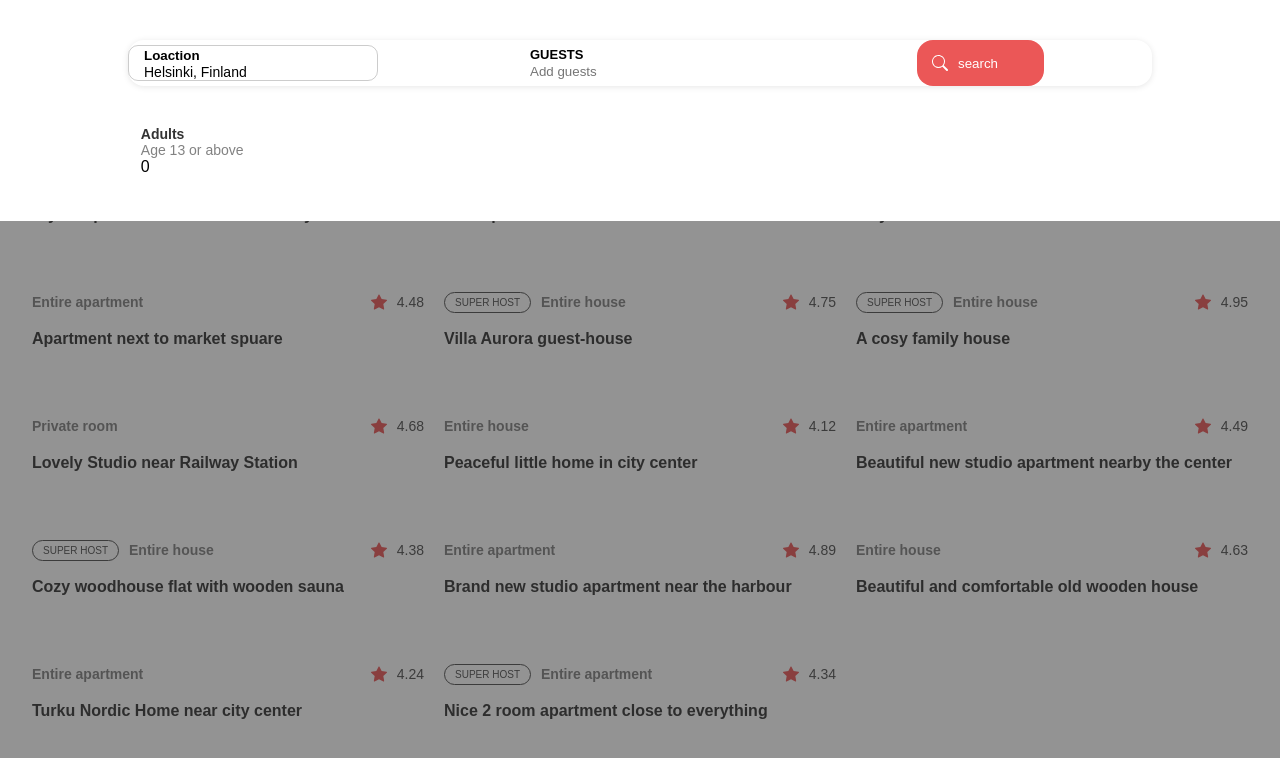
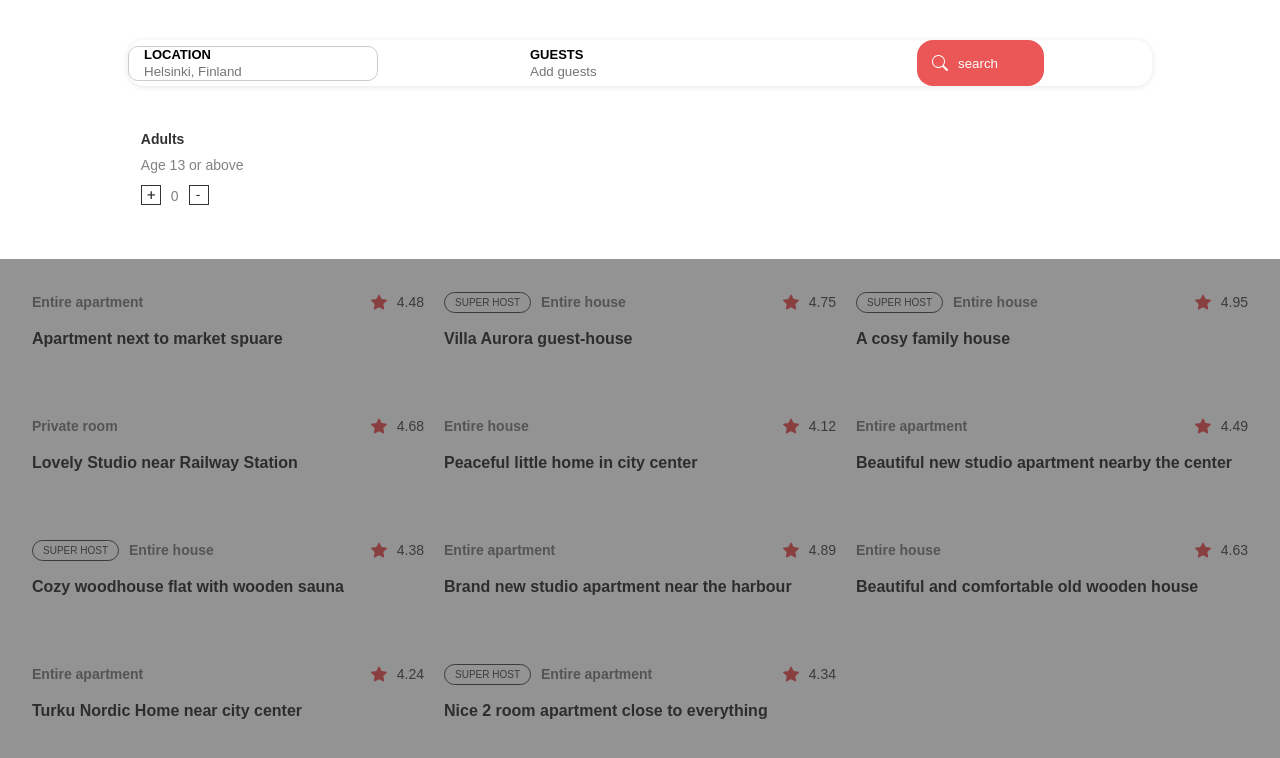
Before and after one commit to Im-Hassan-wd/Windbnb, a React (Create React App) app: page / in a window 1280 px wide. Both pictures are taken after a click on the element "GUESTS". Shown: the top 758 px of the page. Built offline with nearby package versions, Linux system fonts and the light colour scheme.

Commit message:
search by guest

```diff
--- a/src/App.css
+++ b/src/App.css
@@ -125,6 +125,7 @@ nav .search button {
   padding: 13px;
   width: 127px;
   border-radius: 16px;
+  cursor: pointer;
 }
 
 nav .search img {
@@ -144,16 +145,6 @@ nav .location-tab p {
   align-items: center;
 }
 
-nav .guest-tab h4 {
-  font-size: 14px;
-  color: #333333;
-}
-
-nav .guest-tab p {
-  font-size: 14px;
-  color: #828282;
-}
-
 nav .location-tab img {
   padding-right: 10px;
 }
@@ -166,15 +157,18 @@ nav .location-tab img {
   font-size: 14px;
 }
 
-.guest label {
+.guest label,
+.location label {
   font-size: 13px;
   font-weight: bold;
   display: block;
 }
 
-.guest input {
+.guest input,
+.location input {
   border: none;
   outline: none;
+  width: 220px;
 }
 
 .overlay {
@@ -267,7 +261,6 @@ p.host {
 }
 
 .rate {
-  /* width: 14px; */
   padding-right: 10px;
 }
 
@@ -282,3 +275,33 @@ p.host {
     grid-template-columns: 1fr;
   }
 }
+
+/* guest component */
+
+.guest-tab h4 {
+  font-size: 14px;
+  color: #333333;
+  padding: 5px 0;
+}
+
+.guest-tab p {
+  font-size: 14px;
+  color: #828282;
+  padding: 5px 0;
+}
+
+.number {
+  display: flex;
+  align-items: center;
+}
+
+.number button {
+  border: none;
+  outline-color: #bdbdbd;
+  background: none;
+  cursor: pointer;
+}
+
+.number p {
+  padding: 10px;
+}
--- a/src/components/guest.js
+++ b/src/components/guest.js
@@ -1,10 +1,15 @@
+import minus from "../svg/minus.svg"
+import plus from "../svg/plus.svg"
+
 const Guest = () => {
     return (
         <>
         <h4>Adults</h4>
         <p>Age 13 or above</p>
         <div className="number">
-            0
+            <button><img src={plus} alt="" /></button>
+            <p>0</p>
+            <button><img src={minus} alt="" /></button>
         </div>
         </>
     );
--- a/src/components/header.js
+++ b/src/components/header.js
@@ -37,12 +37,14 @@ const Header = ({showing, handleClick, handleClickAgain}) => {
                 <nav>
                     <div className="filter">
                         <div className="location" onClick={handleClickLocation}>
-                            <small>Loaction</small>
-                            <p>Helsinki, Finland</p>
+                            {/* <small>Loaction</small>
+                            <p>Helsinki, Finland</p> */}
+                            <label htmlFor="location">LOCATION</label>
+                           <input name="location" type="text" placeholder="Helsinki, Finland"/>
                         </div>
                         <div className="guest" onClick={handleClickGuest}>
-                           <label htmlFor="">GUESTS</label>
-                           <input type="text" placeholder="Add guests"/>
+                           <label htmlFor="guest">GUESTS</label>
+                           <input name="guest" type="text" placeholder="Add guests"/>
                         </div>
                         <div className="search">
                             <button>
```
Also changed, not shown: src/svg/minus.svg (added), src/svg/plus.svg (added).
